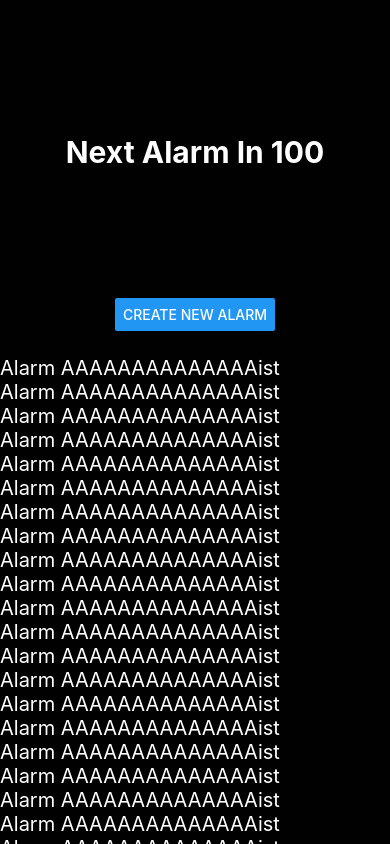
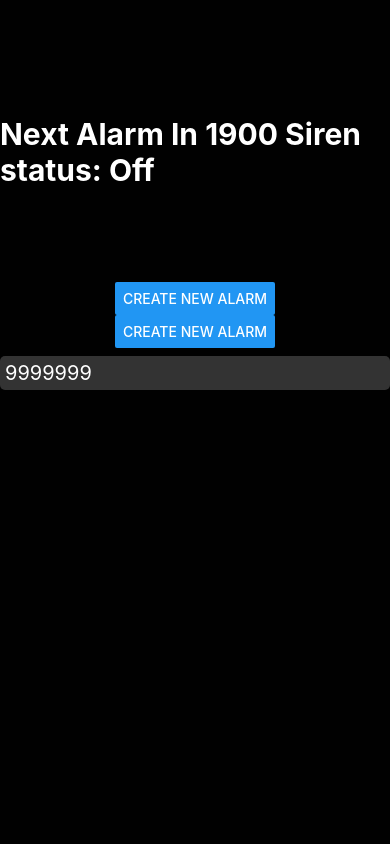
Before and after one commit to Geeoon/alarms-plus, a React Native app in the folder src/alarms-plus/: screen /Main in a window 390 px wide. Built offline with nearby package versions, Linux system fonts and the light colour scheme.

Commit message:
Redux and Navigation

```diff
--- a/src/alarms-plus/App.js
+++ b/src/alarms-plus/App.js
@@ -1,19 +1,27 @@
 import { StatusBar } from 'expo-status-bar';
-import React from 'react';
-import { StyleSheet, Text, View } from 'react-native';
+import { Alert, StyleSheet, Text, View } from 'react-native';
+import { NavigationContainer } from '@react-navigation/native';
+import { createNativeStackNavigator } from '@react-navigation/native-stack';
 
-import NextAlarm from './components/NextAlarm';
-import NewAlarm from './components/NewAlarm';
-import AlarmList from './components/AlarmList';
+import MainScreen from './components/MainScreen';
+
+const Stack = createNativeStackNavigator();
 
 export default function App() {
   return (
-    <View style={styles.container}>
-      <NextAlarm time={100} />
-      <NewAlarm />
-      <AlarmList />
-      <StatusBar style="light"/>
-    </View>
+    <NavigationContainer>
+      <Stack.Navigator
+      screenOptions={{
+        headerShown: false,
+      }}>
+        <Stack.Screen
+          name="Main"
+          component={MainScreen}
+          options={{title: 'Alarms Plus'}}
+        />
+      </Stack.Navigator>
+      <StatusBar style="light" />
+    </NavigationContainer>
   );
 }
 
--- /dev/null
+++ b/src/alarms-plus/Redux/Siren/sirenSlice.js
@@ -0,0 +1,20 @@
+import { createSlice } from "@reduxjs/toolkit";
+
+export const sirenSlice = createSlice({
+    name: 'siren',
+    initialState: {
+        isOn: false,
+    },
+    reducers: {
+        sirenOn: (state) => {
+            state.isOn = true;
+        },
+        sirenOff: (state) => {
+            state.isOn = false;
+        },
+    }
+});
+
+export const { sirenOn, sirenOff } = sirenSlice.actions;
+
+export default sirenSlice.reducer;
--- /dev/null
+++ b/src/alarms-plus/Redux/store.js
@@ -0,0 +1,8 @@
+import { configureStore } from '@reduxjs/toolkit';
+import sirenReducer from './Siren/sirenSlice';
+
+export default configureStore({
+    reducer: {
+        siren: sirenReducer,
+    },
+});
--- /dev/null
+++ b/src/alarms-plus/components/Alarm.js
@@ -0,0 +1,23 @@
+import React from 'react';
+import { StyleSheet, Text, View } from 'react-native';
+
+export default function Alarm(props) {
+    return (
+        <View style={styles.container}>
+            <Text style={styles.text}>{props.time}</Text>
+        </View>
+    );
+}
+
+const styles = StyleSheet.create({
+    container: {
+        backgroundColor: '#333333',
+        borderRadius: 5,
+        padding: 5,
+    },
+
+    text: {
+        color: '#ffffff',
+        fontSize: 20,
+    },
+});
--- a/src/alarms-plus/components/AlarmList.js
+++ b/src/alarms-plus/components/AlarmList.js
@@ -1,42 +1,11 @@
 import React from 'react';
-import { StyleSheet, Text, ScrollView, Button } from 'react-native';
+import { StyleSheet, ScrollView } from 'react-native';
+import Alarm from './Alarm';
 
 export default function AlarmList(props) {
     return (
     <ScrollView style={styles.container}>
-        <Text style={styles.text}>Alarm AAAAAAAAAAAAAAist</Text>
-        <Text style={styles.text}>Alarm AAAAAAAAAAAAAAist</Text>
-        <Text style={styles.text}>Alarm AAAAAAAAAAAAAAist</Text>
-        <Text style={styles.text}>Alarm AAAAAAAAAAAAAAist</Text>
-        <Text style={styles.text}>Alarm AAAAAAAAAAAAAAist</Text>
-        <Text style={styles.text}>Alarm AAAAAAAAAAAAAAist</Text>
-        <Text style={styles.text}>Alarm AAAAAAAAAAAAAAist</Text>
-        <Text style={styles.text}>Alarm AAAAAAAAAAAAAAist</Text>
-        <Text style={styles.text}>Alarm AAAAAAAAAAAAAAist</Text>
-        <Text style={styles.text}>Alarm AAAAAAAAAAAAAAist</Text>
-        <Text style={styles.text}>Alarm AAAAAAAAAAAAAAist</Text>
-        <Text style={styles.text}>Alarm AAAAAAAAAAAAAAist</Text>
-        <Text style={styles.text}>Alarm AAAAAAAAAAAAAAist</Text>
-        <Text style={styles.text}>Alarm AAAAAAAAAAAAAAist</Text>
-        <Text style={styles.text}>Alarm AAAAAAAAAAAAAAist</Text>
-        <Text style={styles.text}>Alarm AAAAAAAAAAAAAAist</Text>
-        <Text style={styles.text}>Alarm AAAAAAAAAAAAAAist</Text>
-        <Text style={styles.text}>Alarm AAAAAAAAAAAAAAist</Text>
-        <Text style={styles.text}>Alarm AAAAAAAAAAAAAAist</Text>
-        <Text style={styles.text}>Alarm AAAAAAAAAAAAAAist</Text>
-        <Text style={styles.text}>Alarm AAAAAAAAAAAAAAist</Text>
-        <Text style={styles.text}>Alarm AAAAAAAAAAAAAAist</Text>
-        <Text style={styles.text}>Alarm AAAAAAAAAAAAAAist</Text>
-        <Text style={styles.text}>Alarm AAAAAAAAAAAAAAist</Text>
-        <Text style={styles.text}>Alarm AAAAAAAAAAAAAAist</Text>
-        <Text style={styles.text}>Alarm AAAAAAAAAAAAAAist</Text>
-        <Text style={styles.text}>Alarm AAAAAAAAAAAAAAist</Text>
-        <Text style={styles.text}>Alarm AAAAAAAAAAAAAAist</Text>
-        <Text style={styles.text}>Alarm AAAAAAAAAAAAAAist</Text>
-        <Text style={styles.text}>Alarm AAAAAAAAAAAAAAist</Text>
-        <Text style={styles.text}>Alarm AAAAAAAAAAAAAAist</Text>
-        <Text style={styles.text}>Alarm AAAAAAAAAAAAAAist</Text>
-
+        <Alarm time={9999999}/>
     </ScrollView>
     );
 }
@@ -45,7 +14,6 @@ const styles = StyleSheet.create({
     container: {
         flex: 1,
         flexGrow: 60,
-        // alignItems: 'center',
     },
 
     text: {
--- /dev/null
+++ b/src/alarms-plus/components/MainScreen.js
@@ -0,0 +1,26 @@
+import { Alert, StyleSheet, Text, View } from 'react-native';
+
+import NextAlarm from './NextAlarm';
+import NewAlarm from './NewAlarm';
+import AlarmList from './AlarmList';
+
+export default function MainScreen() {
+  return (
+    <View style={styles.container}>
+      <NextAlarm time={1900} />
+      <NewAlarm />
+      <AlarmList alarms={[]} />
+    </View>
+  );
+}
+
+const styles = StyleSheet.create({
+  container: {
+    paddingTop: 30,
+    flex: 1,
+    backgroundColor: '#010101',
+  },
+  text: {
+    color: '#ffffff',
+  },
+});
--- a/src/alarms-plus/components/NewAlarm.js
+++ b/src/alarms-plus/components/NewAlarm.js
@@ -1,12 +1,19 @@
 import React from 'react';
-import { Alert, StyleSheet, Text, View, Button } from 'react-native';
+import { StyleSheet, Text, View, Button } from 'react-native';
+import { sirenOn, sirenOff } from '../Redux/Siren/sirenSlice';
+import { useDispatch } from 'react-redux';
 
 export default function NewAlarm(props) {
+    const dispatch = useDispatch();
     return (
     <View style={styles.container}>
         <Button
             title="Create New Alarm"
-            onPress={() => Alert.alert('new alarm screen')}
+            onPress={() => dispatch(sirenOn())}
+        />
+        <Button
+            title="Create New Alarm"
+            onPress={() => dispatch(sirenOff())}
         />
     </View>
     );
--- a/src/alarms-plus/components/NextAlarm.js
+++ b/src/alarms-plus/components/NextAlarm.js
@@ -1,10 +1,12 @@
 import React from 'react';
 import { StyleSheet, Text, View } from 'react-native';
+import { useSelector } from 'react-redux';
 
 export default function NextAlarm(props) {
+    const sirenOn = useSelector((state) => state.siren.isOn);
     return (
     <View style={styles.container}>
-        <Text style={styles.text}>Next Alarm In {props.time}</Text>
+        <Text style={styles.text}>Next Alarm In {props.time} Siren status: { sirenOn ? "On" : "Off"}</Text>
     </View>
     );
 }
--- a/src/alarms-plus/index.js
+++ b/src/alarms-plus/index.js
@@ -1,8 +1,16 @@
 import { registerRootComponent } from 'expo';
 
 import App from './App';
+import { Provider } from 'react-redux';
+import store from './Redux/store';
+import { NavigationContainer } from '@react-navigation/native';
 
+const RNRedux = () => (
+    <Provider store={store}>
+        <App />
+    </Provider>
+);
 // registerRootComponent calls AppRegistry.registerComponent('main', () => App);
 // It also ensures that whether you load the app in Expo Go or in a native build,
 // the environment is set up appropriately
-registerRootComponent(App);
+registerRootComponent(RNRedux);
```
Also changed, not shown: src/alarms-plus/components/NewAlarmScreen.js (added, +19 -0 lines), src/alarms-plus/package.json (+8 -1 lines), 1 other file (tests, documents, lock files or other folders).
